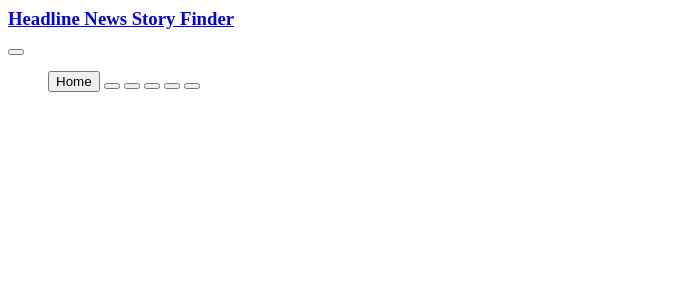
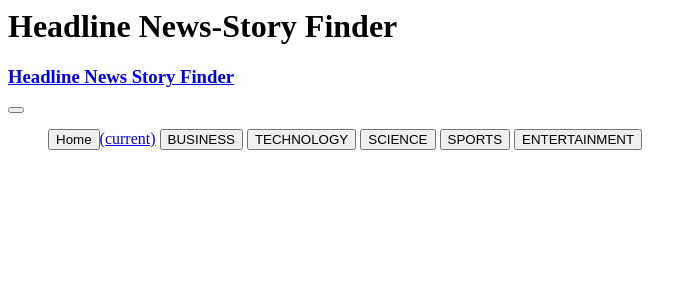
Before and after one commit to Muchunku-Pages/HeadlineNews_StoryFinder, a Python web app: template app/templates/includes/_navbar.html in a window 1280 px wide. Shown: the top 300 px of the page, without its empty margins (0-697 px from the left). Run offline with Jinja, Linux system fonts and the light colour scheme; the template is opened without the code that fills it, so the values that code supplies are empty.

Commit message:
Set the dynamic routes to the various resource paths available in our view template navigation and place its block code in all template resource views to avail the navigation to be rendered by all resource path view templates of our Headline Finder Application and complete formulating the category page view template, incorporating the common navbar and 'for' loop code blocks for the rendering of iterated Categories and interpolation property references for rendering the corresponding category values and debug some route reference errors in the view.py file

```diff
--- a/app/__init__.py
+++ b/app/__init__.py
@@ -6,7 +6,7 @@ def create_app(config_name):
 
     app = Flask(__name__)
 
-    # Generate the app configurations
+# Generate the app configurations
     app.config.from_object(config_options[config_name])
 
 
--- a/app/home/views.py
+++ b/app/home/views.py
@@ -36,6 +36,6 @@ def category(category_name):
 
     category = get_category(category_name)
     title = get_category(f'{category_name}')
-    category_name = category
+    category = category
 
-    return render_template('categories.html',title = title, category = category, category_name= category_name)
+    return render_template('category.html',title = title, category = category)
--- a/app/templates/home.html
+++ b/app/templates/home.html
@@ -27,7 +27,7 @@
                 <h5 class="card-title">{{headline.author}}</h5>
                 <p class="card-text">{{headline.description}}</p>
                 <a href="{{headline.url}}"
-                    class="btn btn-outline-secondary btn-lg">Visit
+                    class="btn btn-outline-secondary btn-lg">Visit Headline Source
                 </a>
             </div>
             <div class="card-footer">
--- a/app/templates/includes/_navbar.html
+++ b/app/templates/includes/_navbar.html
@@ -1,4 +1,7 @@
-<div class="container">
+<div class="header">
+    <h1 class="title">Headline News-Story Finder</h1>
+    <div class="current"><h3></h3></div>
+  <header>
   <nav class="navbar navbar-expand-lg navbar-default bg-secondary fixed-top">
       <h3> <a class="navbar-brand" href="/"><span class="badge badge-success">Headline News Story Finder</span></a></h3>
       <button class="navbar-toggler" type="button" data-toggle="collapse" data-target="#navbarText"
@@ -9,32 +12,32 @@
           <ul class="navbar-nav mr-auto">
               <a class="nav-item active">
                   <a class="nav-link" href="/"><button type="button" class="btn btn-outline-success btn-lg">Home
-                      </button><span class="sr-only"></span></a>
+                      </button><span class="sr-only">(current)</span></a>
 
               <a class="nav-item">
-                  <a class="nav-link" href="/"><button type="button"
-                          class="btn btn-outline-success btn-lg"></button></a>
+                  <a class="nav-link" href="/{{'category/Business'}}"><button type="button"
+                          class="btn btn-outline-success btn-lg">BUSINESS</button></a>
 
               <a class="nav-item">
-                  <a class="nav-link" href="/"><button type="button"
-                          class="btn btn-outline-success btn-lg"></button></a>
+                  <a class="nav-link" href="/{{'category/Technology'}}"><button type="button"
+                          class="btn btn-outline-success btn-lg">TECHNOLOGY</button></a>
 
               <a class="nav-item">
-                  <a class="nav-link" href="/"><button type="button"
-                          class="btn btn-outline-success btn-lg"></button></a>
+                  <a class="nav-link" href="/{{'category/Science'}}"><button type="button"
+                          class="btn btn-outline-success btn-lg">SCIENCE</button></a>
 
               <a class="nav-item">
-                  <a class="nav-link" href="/"><button type="button"
-                          class="btn btn-outline-success btn-lg"></button></a>
+                  <a class="nav-link" href="/{{'category/Sports'}}"><button type="button"
+                          class="btn btn-outline-success btn-lg">SPORTS</button></a>
 
               <a class="nav-item">
-                  <a class="nav-link" href="/"><button type="button"
-                          class="btn btn-outline-success btn-lg"></button></a>
+                  <a class="nav-link" href="/{{'category/Entertainment'}}"><button type="button"
+                          class="btn btn-outline-success btn-lg">ENTERTAINMENT</button></a>
 
           </ul>
 
       </div>
 
   </nav>
-
+  </header>
 </div>
--- a/app/templates/layout.html
+++ b/app/templates/layout.html
@@ -4,7 +4,7 @@
   <meta charset="UTF-8">
   <meta name="viewport" content="width=device-width, initial-scale=1.0">
   <meta http-equiv="X-UA-Compatible" content="ie=edge">
-  <title>HeadlineStoryFinder</title>
+  <title>HeadlineNewsStoryFinder</title>
   <link rel="stylesheet" href="https://cdn.jsdelivr.net/npm/bootstrap@5.1.3/dist/css/bootstrap.min.css">
 </head>
 <body>
--- a/run.py
+++ b/run.py
@@ -2,4 +2,4 @@ from app import app
 
 if __name__ == '__home__':
 
-  app.run(debug = true)
+  app.run()
```
Also changed, not shown: app/templates/category.html (+33 -0 lines), instance/config.py (+1 -42 lines).
